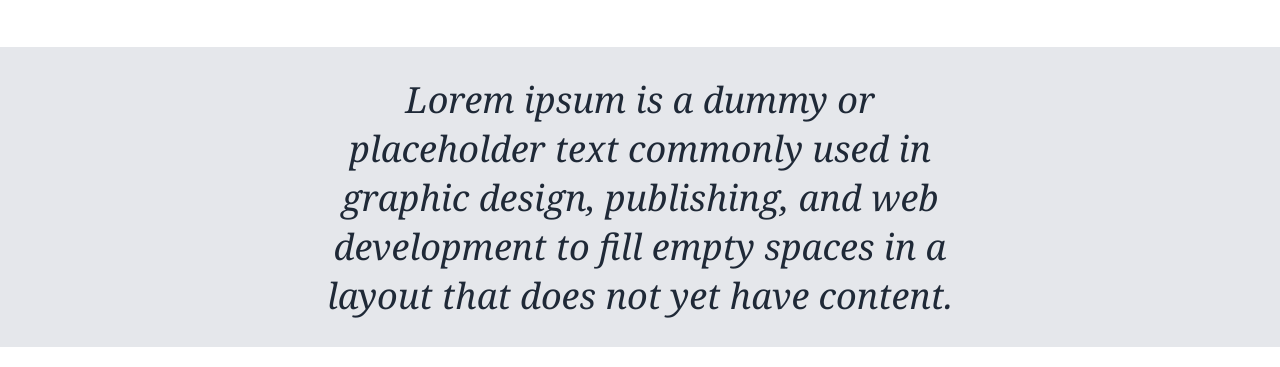
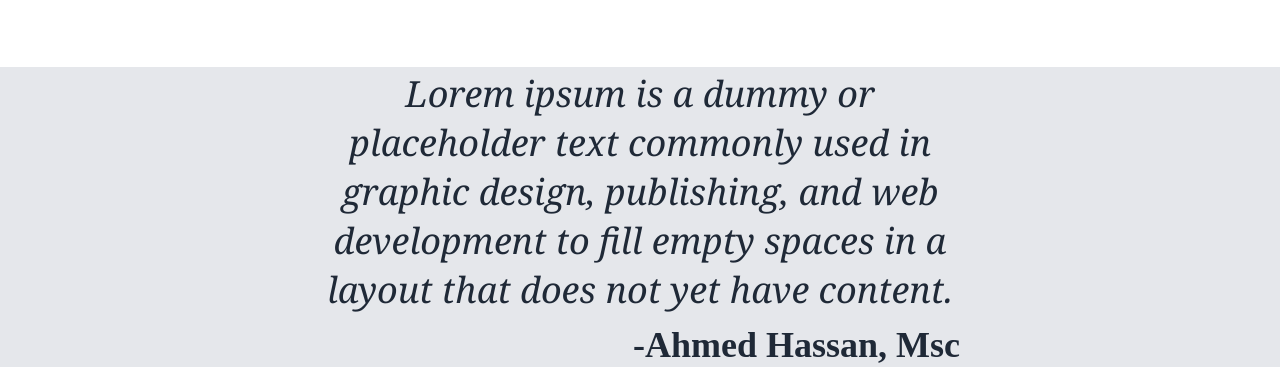
Before and after one commit to ahmedcauni/FlexRecipesUpdated, a plain HTML site: page Flex.html in a window 1280 px wide. Shown: the part 767-1134 px from the top of the page. Drawn offline with Linux system fonts and the light colour scheme.

Commit message:
finished the q mid section

```diff
--- a/Flex.html
+++ b/Flex.html
@@ -50,6 +50,9 @@
         <div class="colmidtext">
         Lorem ipsum is a dummy or placeholder text commonly used in graphic design, publishing, and web development to fill empty spaces in a layout that does not yet have content.
         </div>
+        <div class="colmidsig">
+            -Ahmed Hassan, Msc
+        </div>
     </div>
 </body>
 </html>
--- a/style.css
+++ b/style.css
@@ -104,7 +104,7 @@ max-width: 380px;
     flex-direction: column;
     align-items: center;
     gap: 30px;
-    padding-bottom: 50px;
+    padding-bottom: 70px;
 }
 
 .coltoptop{
@@ -133,7 +133,8 @@ max-width: 380px;
     flex-direction: column;
     height: 300px;
     justify-content: center;
-    align-items: center;
+    gap: 10px;
+
 
 }
 .colmidtext{
@@ -143,7 +144,13 @@ max-width: 380px;
     color: #1F2937;
     font-style: italic;
     max-width: 50%;
+    padding-left: 25%;
 }
 .colmidsig{
+    text-align: end;
+    font-size: 36px;
+    font-weight: 900;
+    color: #1F2937;
+    padding-right: 25%;
 
 }
```
